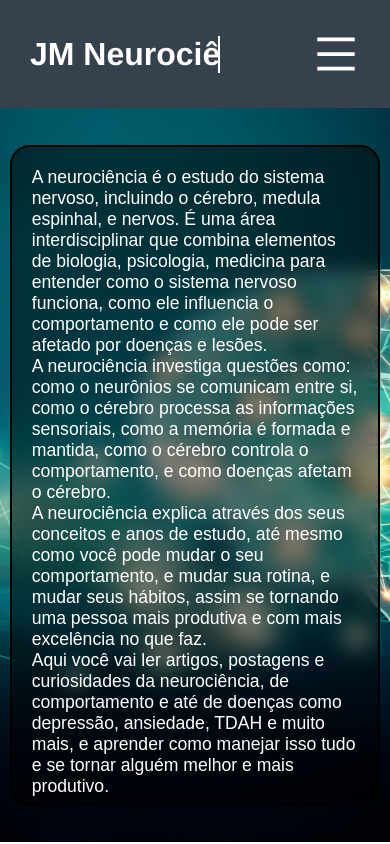
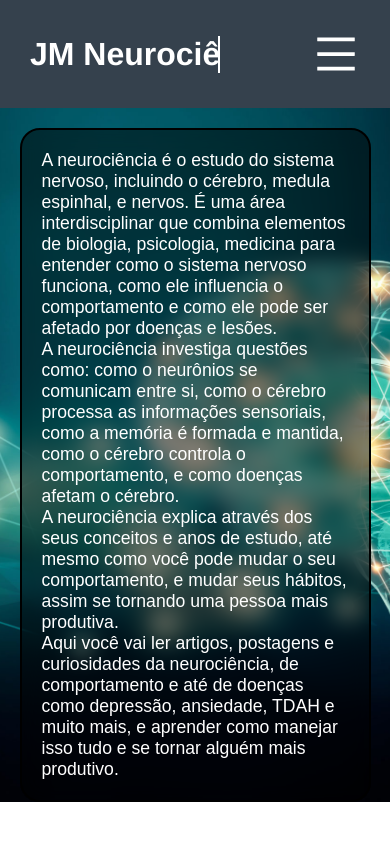
Before and after one commit to JoaoMaciel5G/Blog-NeuroCiencia, a Next.js app: page / in a window 390 px wide. Built offline with nearby package versions, Linux system fonts and the light colour scheme.

Commit message:
finally responsivity

```diff
--- a/src/app/page.js
+++ b/src/app/page.js
@@ -19,15 +19,15 @@ export default function Home() {
         </p>
         <p>
           A neurociência explica através dos seus conceitos e anos de estudo,
-          até mesmo como você pode mudar o seu comportamento, e mudar sua
-          rotina, e mudar seus hábitos, assim se tornando uma pessoa mais
-          produtiva e com mais excelência no que faz.
+          até mesmo como você pode mudar o seu comportamento,
+          e mudar seus hábitos, assim se tornando uma pessoa mais
+          produtiva.
         </p>
         <p>
           Aqui você vai ler artigos, postagens e curiosidades da neurociência,
           de comportamento e até de doenças como depressão, ansiedade, TDAH
           e muito mais, e aprender como manejar isso tudo e se tornar alguém
-          melhor e mais produtivo.
+          mais produtivo.
         </p>
       </div>
     </main>
--- a/src/styles/globals.css
+++ b/src/styles/globals.css
@@ -6,8 +6,9 @@
 }
 
 body, html{
-  height: 100%;
-  width: 100%;
+  height: 100vh;
+  width: 100vw;
+  overflow-x: hidden;
 }
 
 .header{
--- a/src/styles/page.module.css
+++ b/src/styles/page.module.css
@@ -5,8 +5,6 @@
     display: flex;
     justify-content: center;
     align-items: center;
-    height: 87%;
-    width: 100%;
 }
 .presentation{
     color: #ffffff;
@@ -16,31 +14,35 @@
     max-height: 90%;
     width: 50%;
     padding: 20px;
+    overflow-y: hidden;
     border-radius: 20px;
-    overflow: hidden;
 }
 .presentation p{
     font-family: Arial, Helvetica, sans-serif;
     font-size: 1.3rem;
     font-weight: 500;
 }
-
-@media only screen and (max-width: 1150px){
-    .presentation p{
-        font-size: 1.2rem;
+@media screen and (min-width: 460px){
+    .container{
+        height: 87%;
     }
 }
-@media only screen and (max-width: 910px){
+@media screen and (max-width: 1120px){
+    .presentation p{
+        font-size: 1.2em;
+    }
+
+}
+@media screen and (max-width: 910px){
     .presentation{
-        width: 80%;
+        width: 90%;
     }
 }
-@media only screen and (max-width: 575px){
+@media screen and (max-width: 520px){
     .presentation p{
-        font-size: 1.1rem;
+        font-size: 1.1em;
     }
     .presentation{
-        height: 90%;
-        width: 95%;
+        margin-top: 20px;
     }
 }
```
Also changed, not shown: src/app/loading.js (+14 -3 lines), src/styles/loading.module.css (added).
